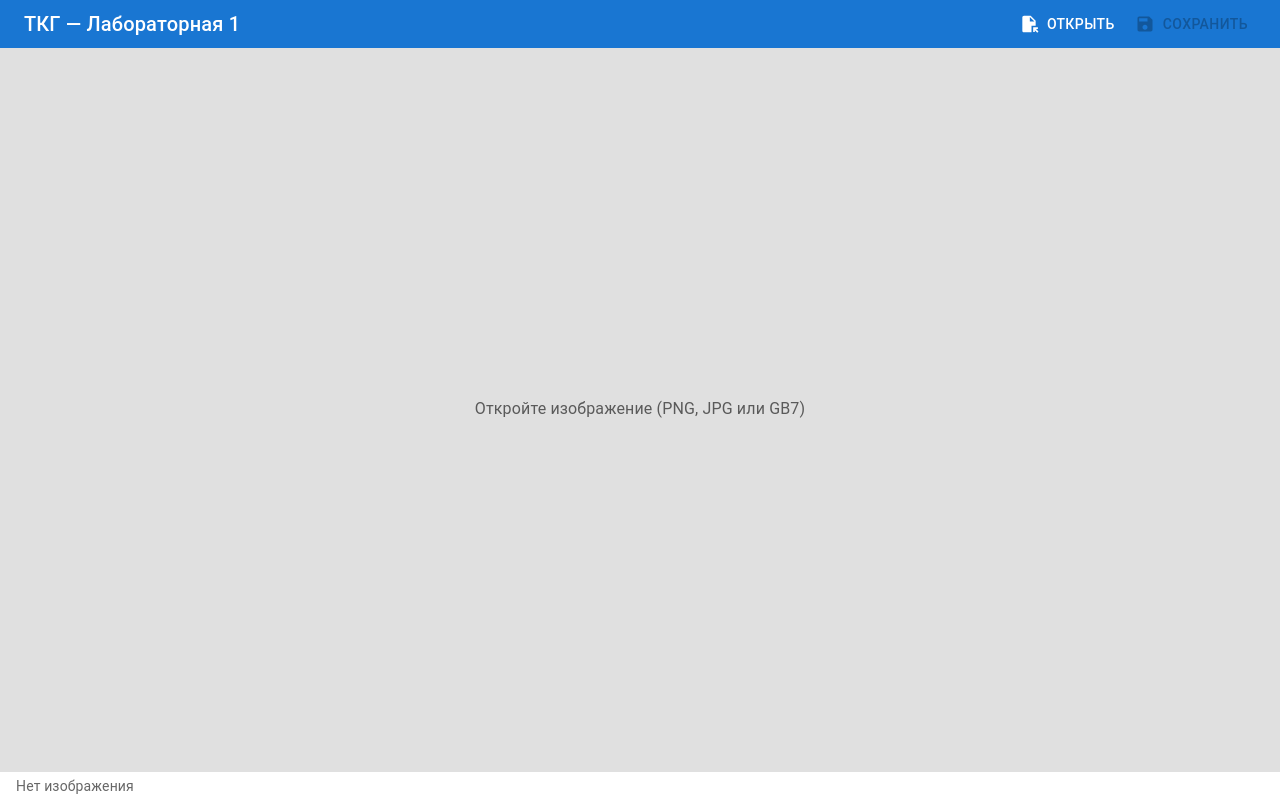
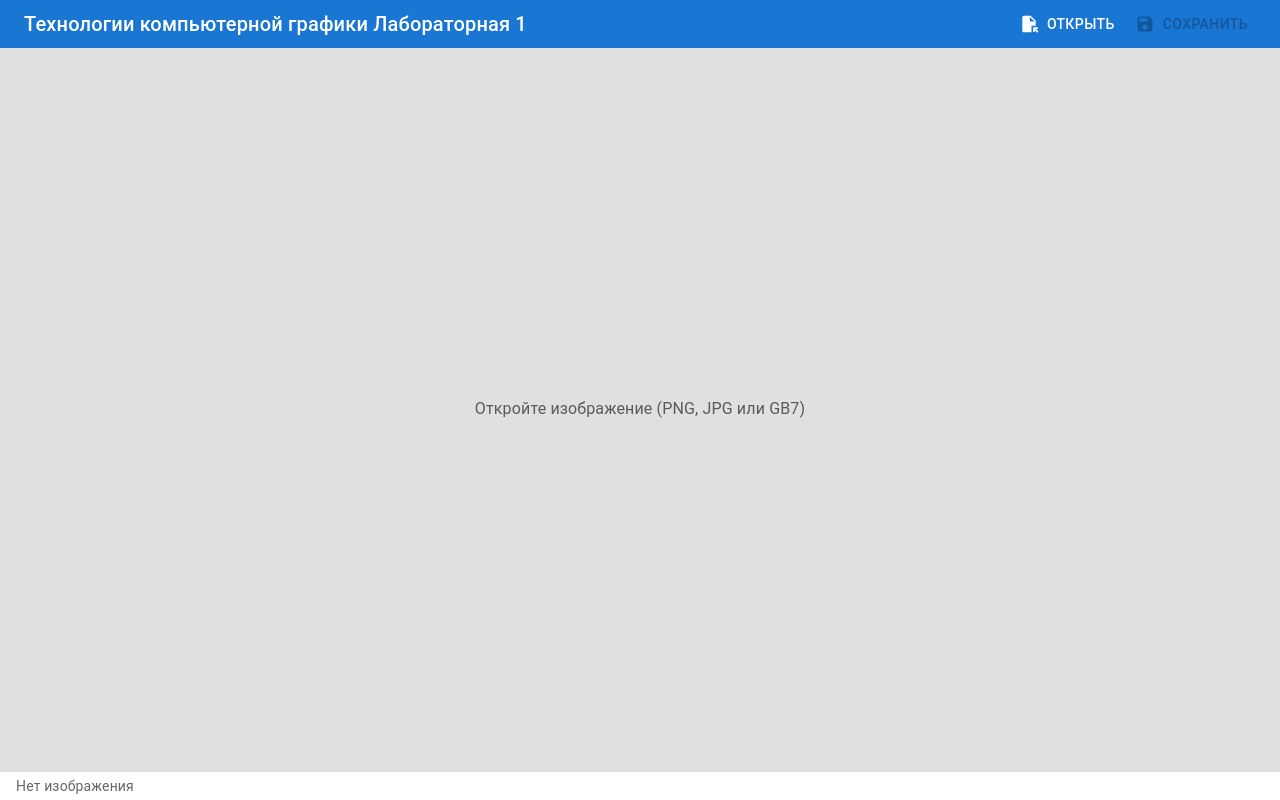
Before and after one commit to FrontendCourseMP/photoshop-qwertyiii, a React (Vite) app: page / in a window 1280 px wide. Built offline with nearby package versions, Linux system fonts and the light colour scheme.

Commit message:
text correction

```diff
--- a/src/components/Toolbar.jsx
+++ b/src/components/Toolbar.jsx
@@ -30,7 +30,7 @@ export default function TopToolbar({ onOpenFile, onSave, hasImage }) {
     <AppBar position="static">
       <Toolbar variant="dense">
         <Typography variant="h6" sx={{ flexGrow: 1 }}>
-          ТКГ — Лабораторная 1
+          Технологии компьютерной графики Лабораторная 1
         </Typography>
 
         <input
```
